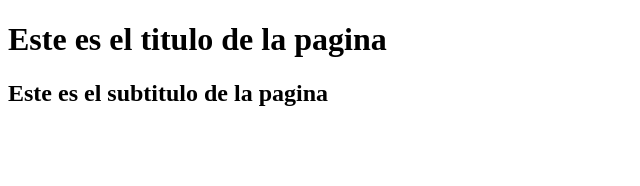
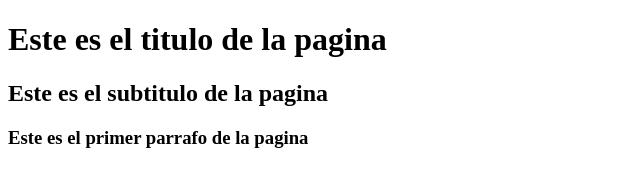
Before and after one commit to enriquemorfin/gitStart, a plain HTML site: page index.html in a window 1280 px wide. Shown: the whole page, without its empty margins (0-640 px from the left). Drawn offline with Linux system fonts and the light colour scheme.

Commit message:
agregado el primer parrafo de la pagina

```diff
--- a/index.html
+++ b/index.html
@@ -6,5 +6,6 @@
 <body>
   <h1>Este es el titulo de la pagina</h1>
     <h2>Este es el subtitulo de la pagina</h2>
+      <h3>Este es el primer parrafo de la pagina</h3>
 </body>
 </html>
```
